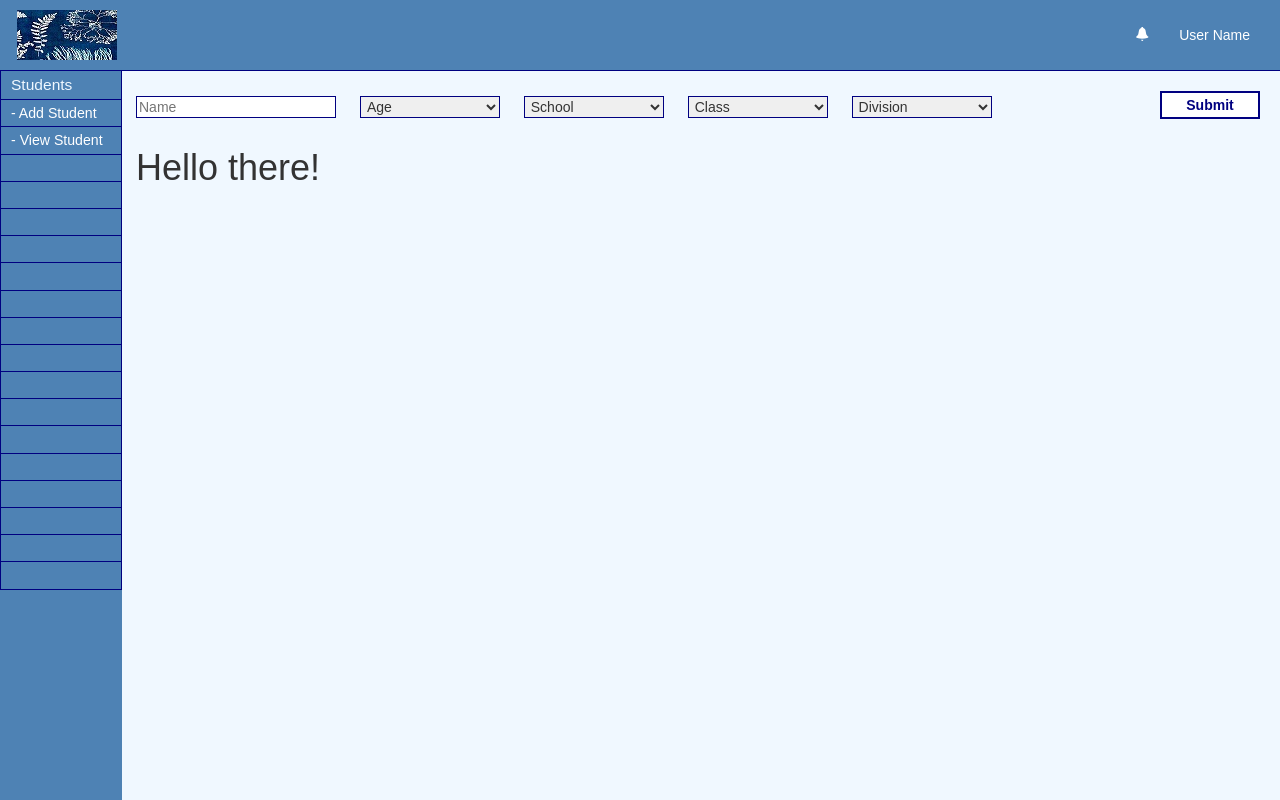
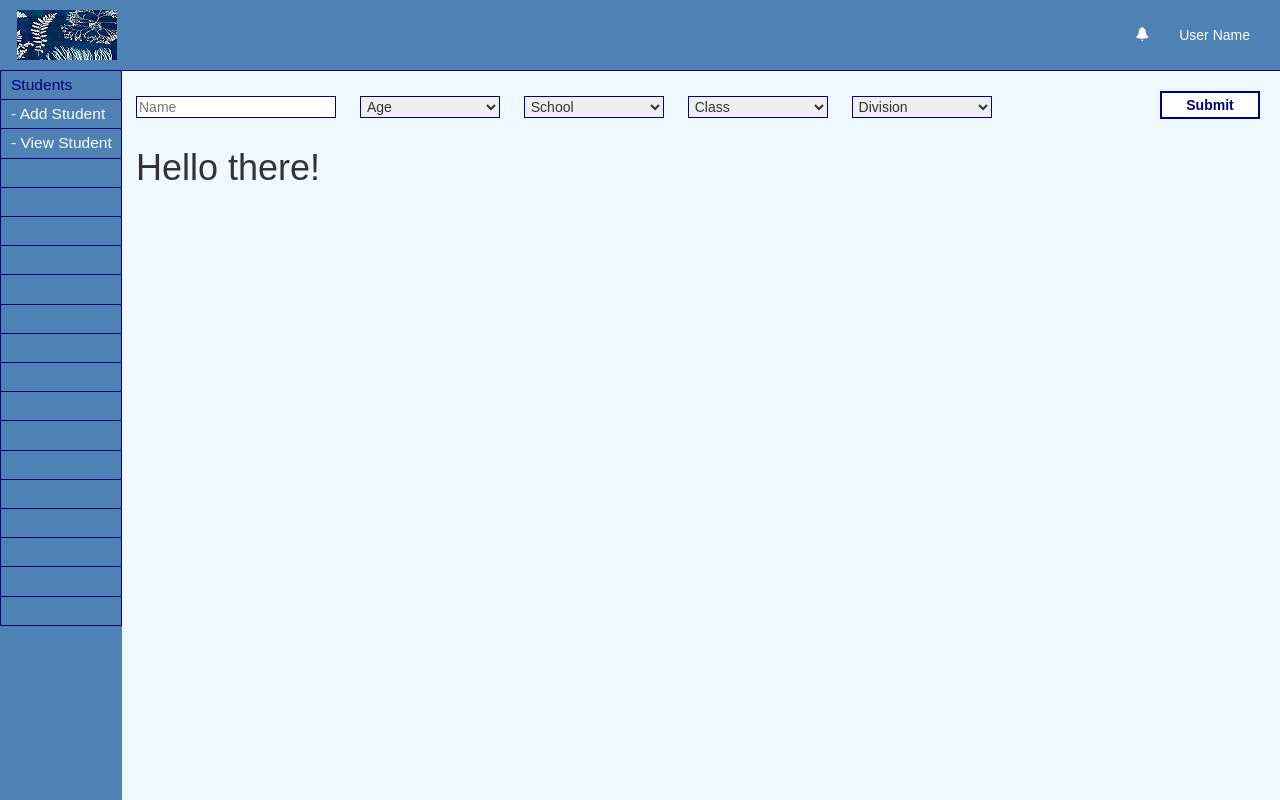
Before and after one commit to bazingaav/CRUD-Login, a plain HTML site: page FE/index.html in a window 1280 px wide. In both pictures the pointer is over the link "Students". Drawn offline with Linux system fonts and the light colour scheme.

Commit message:
Update styles.css

```diff
--- a/FE/css/styles.css
+++ b/FE/css/styles.css
@@ -82,13 +82,14 @@ body{
     margin-left: 10px;
     text-decoration: none;
     color: #FFFFFF;
+    font-size: 1.1em;
 
   }
 
   .sidebar a:hover {
-    color: aliceblue;
-    font-size: 1.1em;
+    color: navy;
   }
+
 
   .sidebar.fixed {
     -webkit-transform: translateX(0);
@@ -127,5 +128,6 @@ body{
 }
 .wrapper form button:hover{
     font-size: 1.2em;
+    box-shadow: 4px 8px navy;
 }
 /*End: Body*/
```
